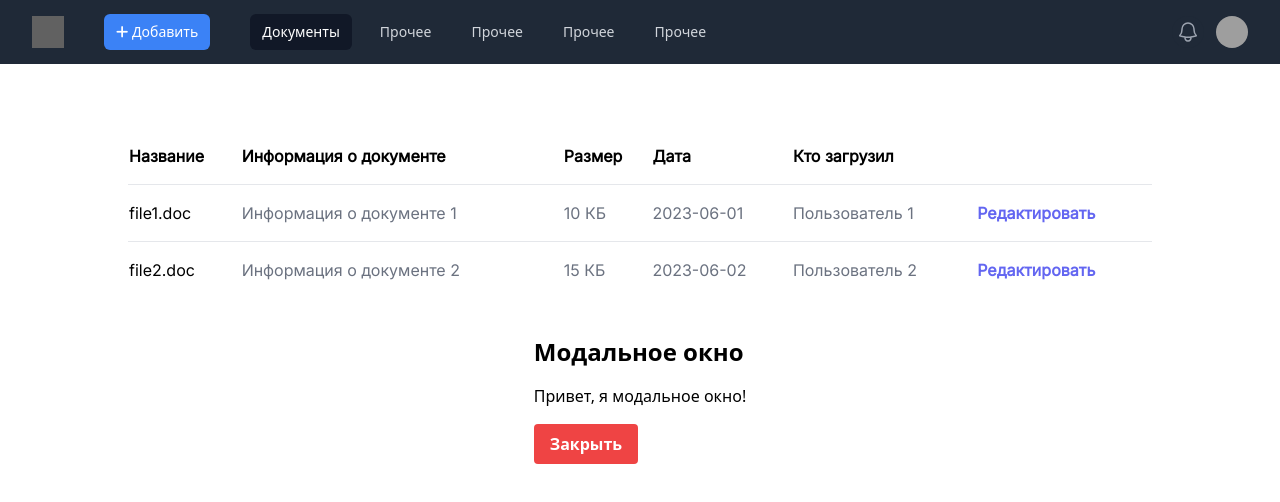
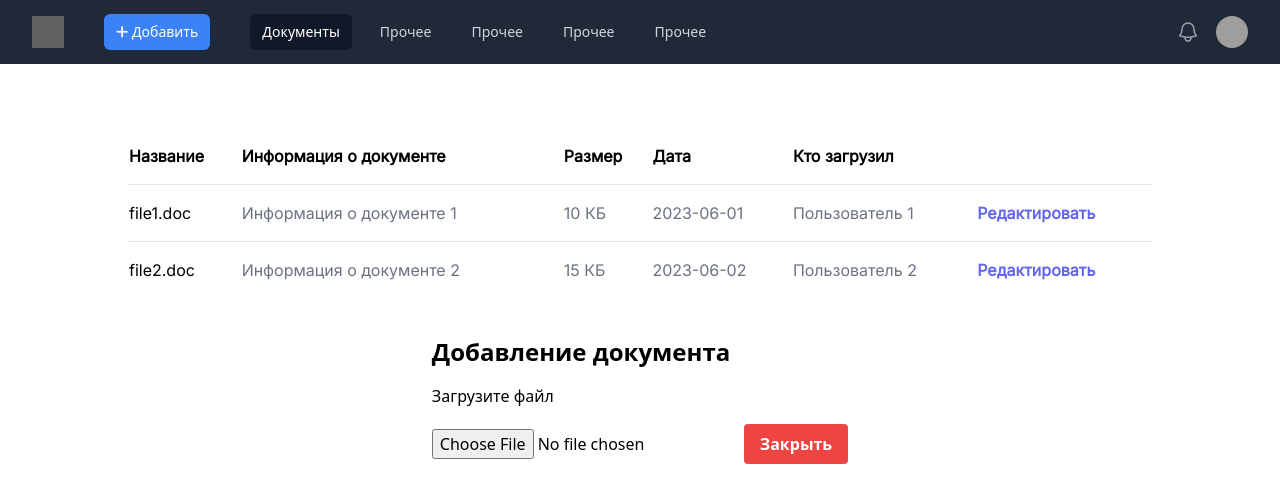
Before and after one commit to aqude/laravel-vue, a Vue app in the folder vue/: page / in a window 1280 px wide. Both pictures are taken after a click on the button "Добавить". Shown: the top 502 px of the page. Built offline with nearby package versions, Linux system fonts and the light colour scheme; grey boxes are pictures that could not be loaded.

Commit message:
для сдачи практики добавление инпут поля

```diff
--- a/vue/src/components/MenuCreatePost.vue
+++ b/vue/src/components/MenuCreatePost.vue
@@ -23,8 +23,9 @@ export default {
     <div>
         <div v-if="isOpen" class="fixed inset-0 flex items-center justify-center z-50">
             <div class="bg-white rounded p-8">
-                <h2 class="text-2xl font-bold mb-4">Модальное окно</h2>
-                <p>Привет, я модальное окно!</p>
+                <h2 class="text-2xl font-bold mb-4">Добавление документа</h2>
+                <p>Загрузите файл</p>
+                <input type="file" ref="docs">
                 <button @click="closeModal" class="bg-red-500 hover:bg-red-700 text-white font-bold py-2 px-4 rounded mt-4">
                     Закрыть
                 </button>
--- a/vue/src/views/Loginout.vue
+++ b/vue/src/views/Loginout.vue
@@ -1,4 +1,4 @@
-<script>
+    <script>
 import {defineComponent} from 'vue'
 import Login from "./Login.vue";
 export default defineComponent({
```
